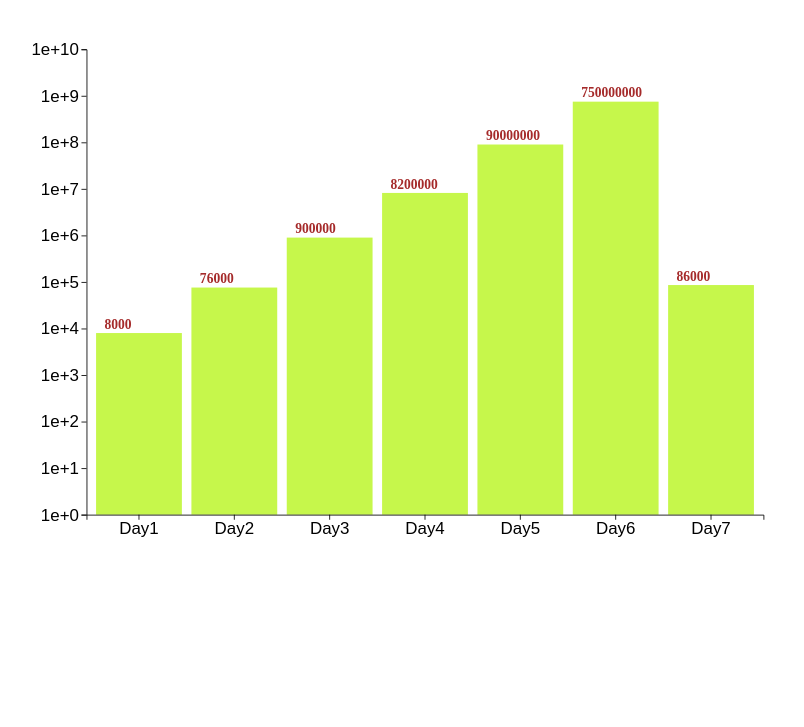
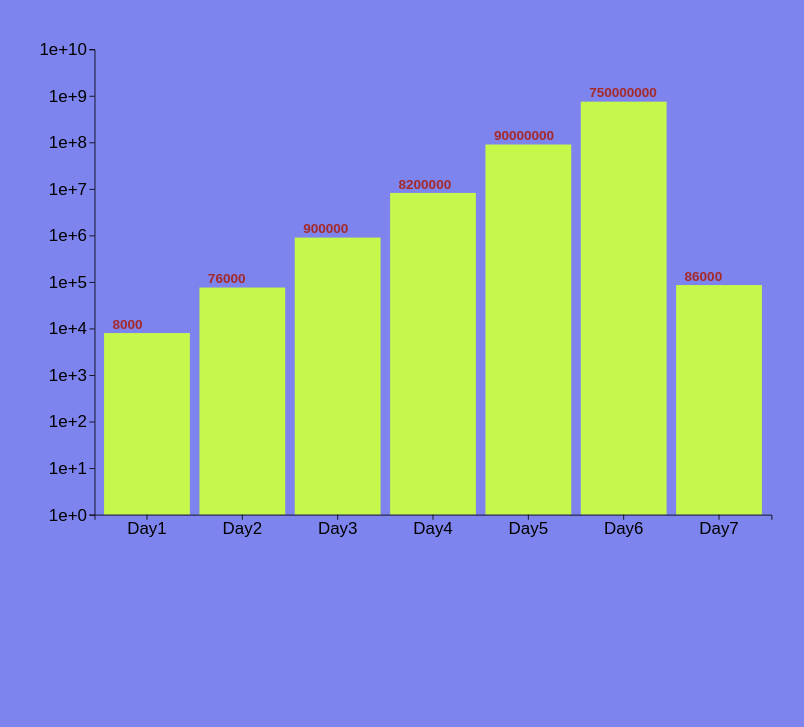
Before and after one commit to nicktesfaye/onsite-2, a plain HTML site: page index.html in a window 1280 px wide. Shown: the part 73-800 px from the top of the page, without its empty margins (215-1019 px from the left). Drawn offline with nearby package versions, Linux system fonts and the light colour scheme.

Commit message:
Update index.html

```diff
--- a/index.html
+++ b/index.html
@@ -3,13 +3,12 @@
 <head>
   <title>Covid Stats</title>
   <script src="https://d3js.org/d3.v5.min.js"></script>
-  <style>
-  </style>
+  <link rel="stylesheet" href="index.css">
 </head>
 <body>
   <div style="text-align: center;">
     <h1>Covid Cases</h1>
-    <div id="d3-container" />
+    <div id="d3-container" >
   </div>
   <script type="text/javascript" src="index.js"></script>
 </body>
```
